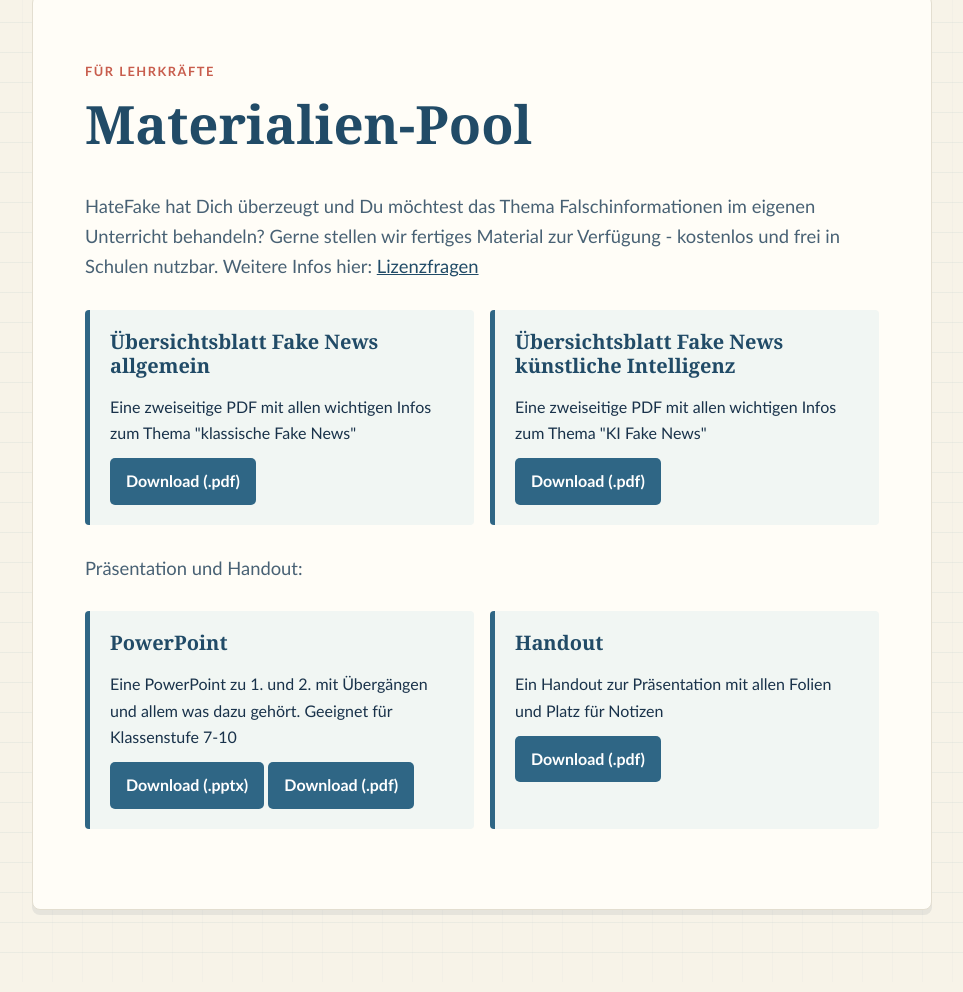
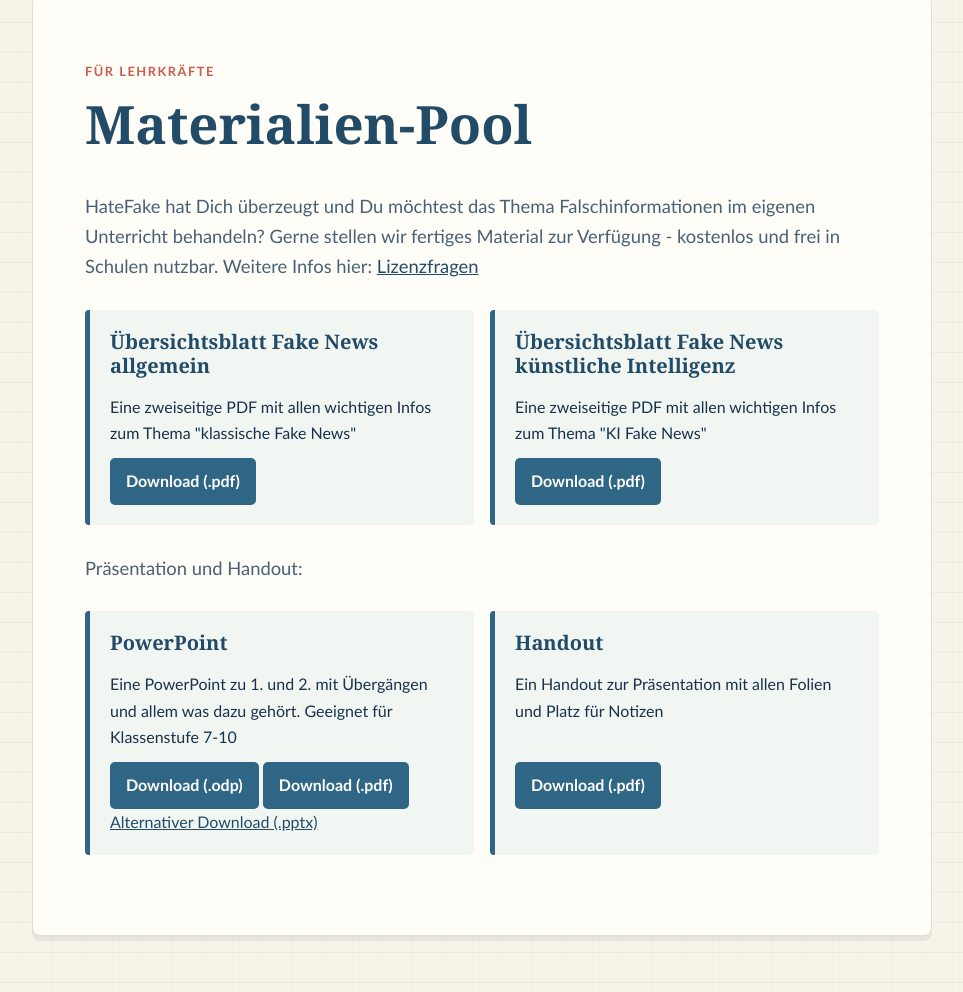
Before and after one commit to InformatikAG-Gymkn/fakenews-ag-webpage, a plain HTML site: page pages/materials.html in a window 1280 px wide. Shown: the part 128-1120 px from the top of the page, without its empty margins (158-1121 px from the left). Drawn offline with Linux system fonts and the light colour scheme.

Commit message:
Prefer ODP for presentation

```diff
--- a/pages/materials.html
+++ b/pages/materials.html
@@ -50,12 +50,14 @@
                 <section class="card">
                     <h3>PowerPoint</h3>
                     <p>Eine PowerPoint zu 1. und 2. mit Übergängen und allem was dazu gehört. Geeignet für Klassenstufe 7-10</p>
-                    <a class="button-link" href="../data/presentation/HateFake-Praesentation-Powerpoint-Unterricht.pptx" download>Download (.pptx)</a>
+                    <a class="button-link" href="../data/presentation/HateFake-Praesentation-Powerpoint-Unterricht.odp" download>Download (.odp)</a>
                     <a class="button-link" href="../data/presentation/HateFake-Praesentation-Powerpoint-Unterricht.pdf" download>Download (.pdf)</a>
+                    <a href="../data/presentation/HateFake-Praesentation-Powerpoint-Unterricht.pptx" download>Alternativer Download (.pptx)</a>
                 </section>
                 <section class="card">
                     <h3>Handout</h3>
                     <p>Ein Handout zur Präsentation mit allen Folien und Platz für Notizen</p>
+                    <br>
                     <a class="button-link" href="../data/presentation/HateFake-Praesentation-Powerpoint-Unterricht-Handouts-Notizen.pdf" download>Download (.pdf)</a>
                 </section>
             </div>
```
Also changed, not shown: 1 other file.
